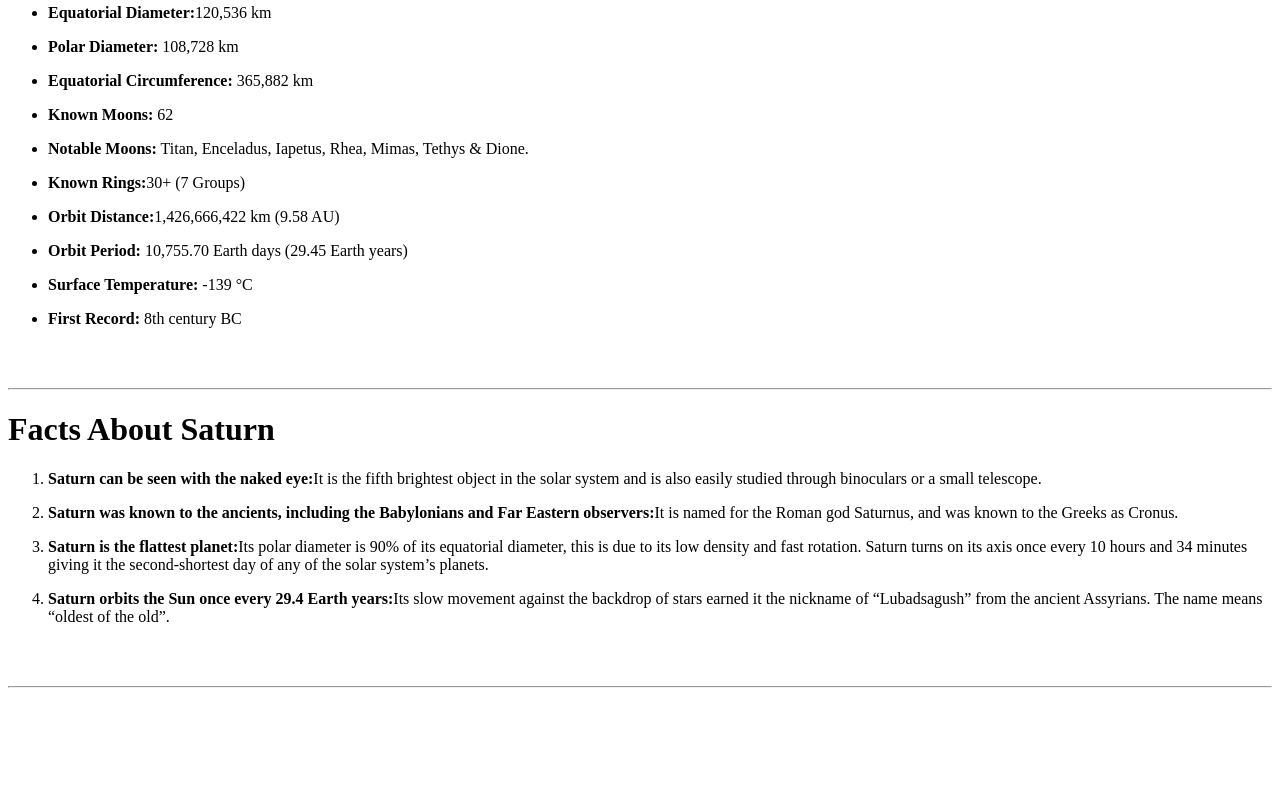
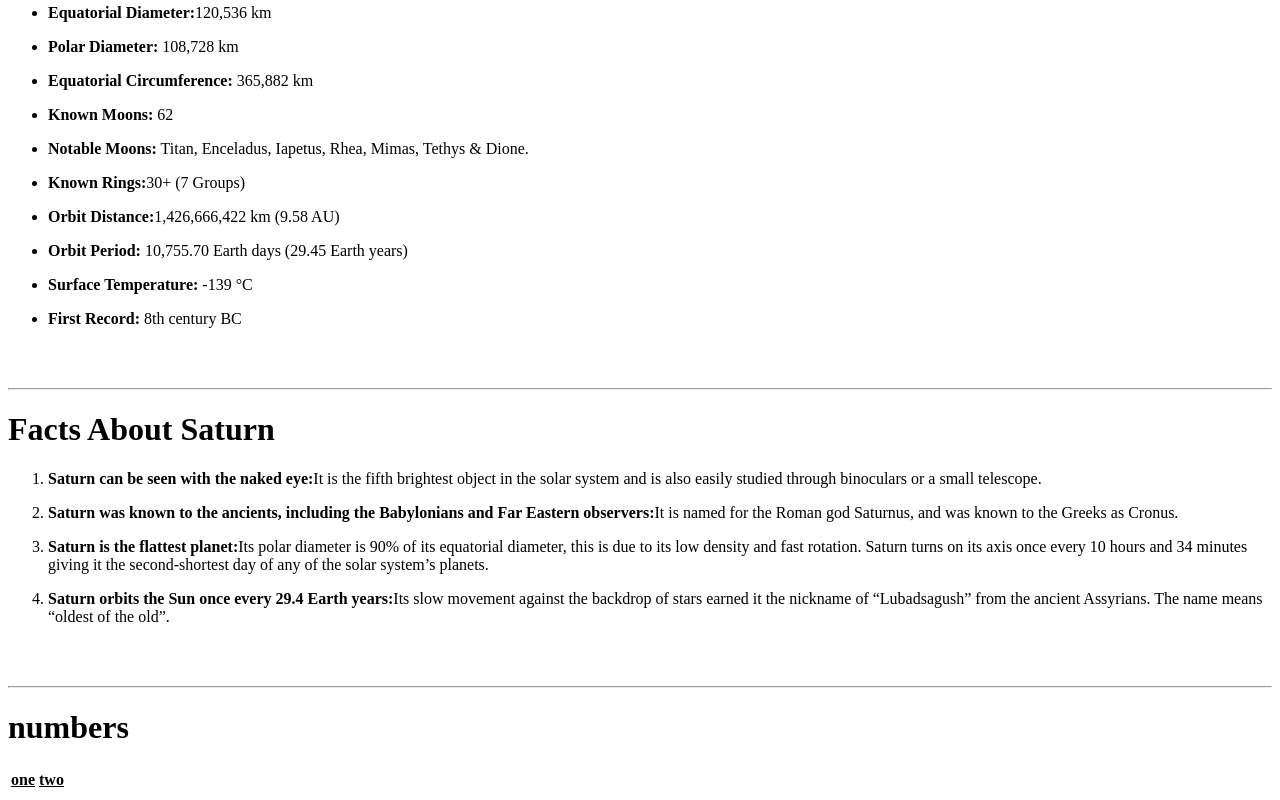
Before and after one commit to Klingon1717/Saturn, a plain HTML site: page index.html in a window 1280 px wide. Shown: the part 362-1162 px from the top of the page. Before the commit the page ends 1058 px from the top, so only its background shows below. Drawn offline with Linux system fonts and the light colour scheme.

Commit message:
added table

```diff
--- a/index.html
+++ b/index.html
@@ -36,5 +36,10 @@ Saturn can be seen with the naked eye:</strong>It is the fifth brightest object
 <br/><br/>
 <hr/>
 
+<h1>numbers</h1>
+<table>
+	<tr><th><strong><u>one</strong></u></th><th><strong><u>two</u></strong></th></tr>
+</table>
+
 </body>
 </html>
```
